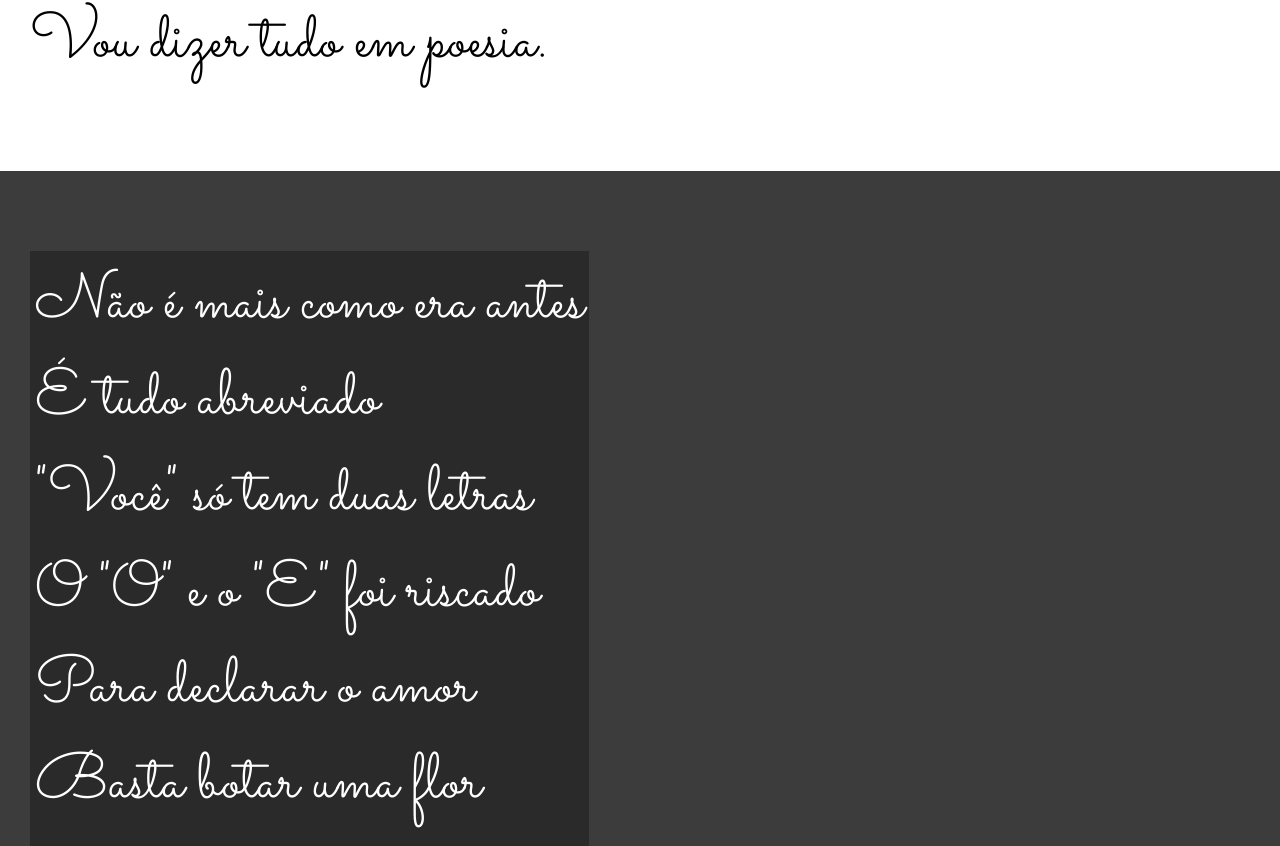
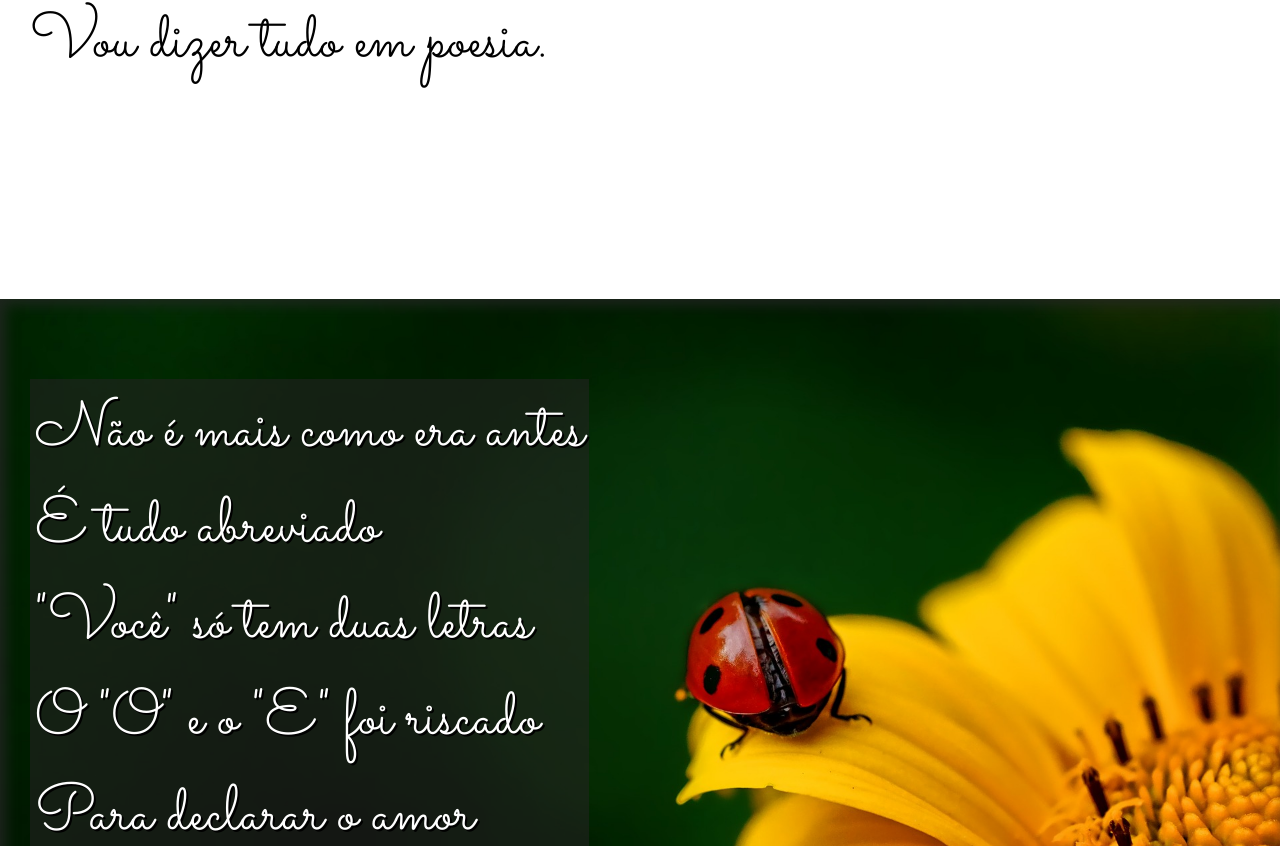
Before and after one commit to ViniciusLibanio/HTML-e-CSS, a plain HTML site: page desafios/projetocordel/index.html in a window 1280 px wide. Shown: the part 854-1700 px from the top of the page. Drawn offline with Linux system fonts and the light colour scheme.

Commit message:
finalizando projeto cordel

```diff
--- a/desafios/projetocordel/index.html
+++ b/desafios/projetocordel/index.html
@@ -36,7 +36,7 @@
 
 
 
-    <section class="imagem">
+    <section class="imagem" id="img01">
         <p>
             Não é mais como era antes <br>
             É tudo abreviado <br>
@@ -74,7 +74,7 @@
 
 
 
-    <section class="imagem">
+    <section class="imagem" id="img02">
         <p>
             Tenho saudade das cartas <br>
             Escritas com a própria mão <br>
--- a/desafios/projetocordel/style.css
+++ b/desafios/projetocordel/style.css
@@ -12,7 +12,8 @@
     padding: 0px;
 }
 
-html, body {
+html,
+body {
     min-height: 100vh;
     background-color: darkgray;
     font-family: var(--font1);
@@ -25,14 +26,15 @@ header {
 
 }
 
-header > h1 {
+header>h1 {
     padding-top: 50px;
     /*text-transform: uppercase; -- todas as letras ficam maiúsculas, mas da um ar de 'grito'*/
-    font-variant: small-caps; /* todas as letras ficam maíusculas, porém, as iniciais ficam maiores.*/
+    font-variant: small-caps;
+    /* todas as letras ficam maíusculas, porém, as iniciais ficam maiores.*/
     font-size: 5vw;
 }
 
-header > p {
+header>p {
     padding-bottom: 50px;
 }
 
@@ -42,7 +44,8 @@ a {
     font-weight: bolder;
 }
 
-header a:hover, footer a:hover {
+header a:hover,
+footer a:hover {
     text-decoration: underline;
 }
 
@@ -61,15 +64,33 @@ section.normal {
 }
 
 section.imagem {
+    background-size: cover;
     background-color: rgb(61, 60, 60);
+    background-attachment: fixed;
+    background-position: right center;
     color: white;
+    box-shadow: inset 6px 6px 13px 0px rgba(39, 39, 39, 0.747);
 }
 
-section.imagem > p {
+section.imagem>p {
     padding: 5px;
     display: inline-block;
-    background-color: rgba(37, 36, 36, 0.712);
+    background-color: rgba(37, 36, 36, 0.548);
+}
 
+section#img01 {
+    background-image: url(pacote-d012/imagens/background001.jpg);
+    text-shadow: 2px 2px 0px black;
+}
+
+section#img02 {
+    background-image: url(pacote-d012/imagens/background002.jpg);
+
+
+}
+
+section>p {
+    padding-bottom: 2em;
 }
 
 footer {
```
